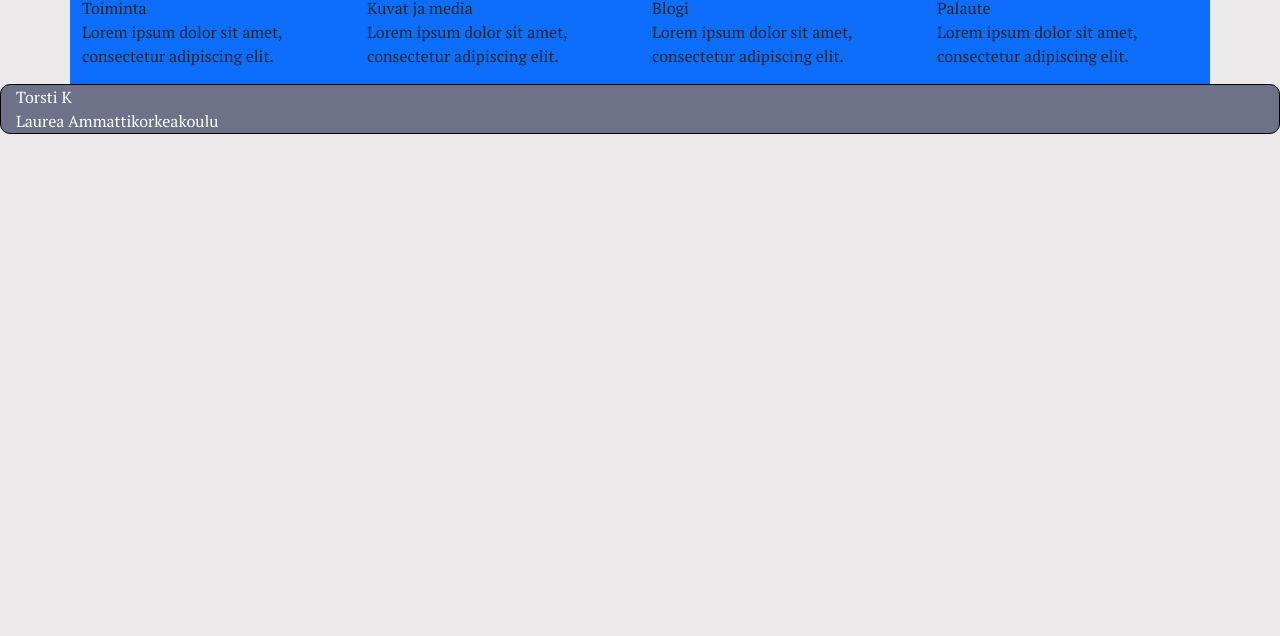
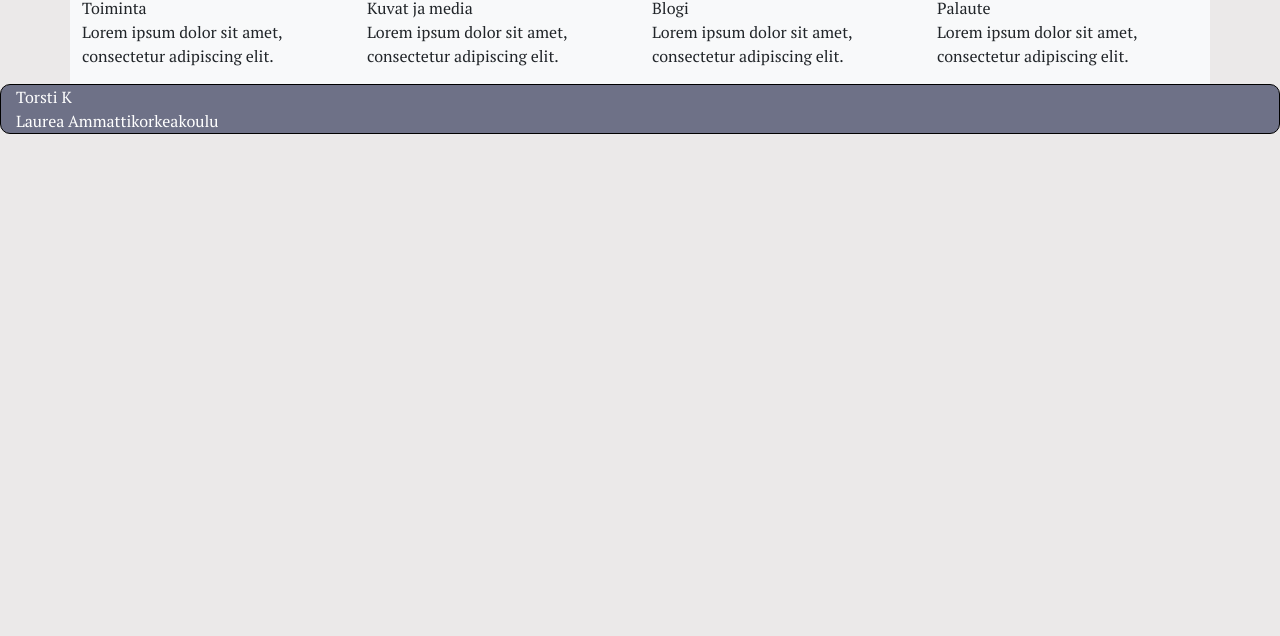
Before and after one commit to Torsti-K/Torsti-K-projektisivu, a plain HTML site: page index.html in a window 1280 px wide. Shown: the part 164-800 px from the top of the page. Drawn offline with nearby package versions, Linux system fonts and the light colour scheme.

Commit message:
Update index.html

```diff
--- a/index.html
+++ b/index.html
@@ -57,7 +57,7 @@
 
 		<div class="container">
 			<h2>Nnsburgin matkailun edistämisorganisaatio</h2>
-			<div class="row bg-primary">
+			<div class="row bg-light">
 				<div class="col-md-6 col-lg-3">
 					Toiminta <p> Lorem ipsum dolor sit amet, consectetur adipiscing elit.
 				</div>
```
